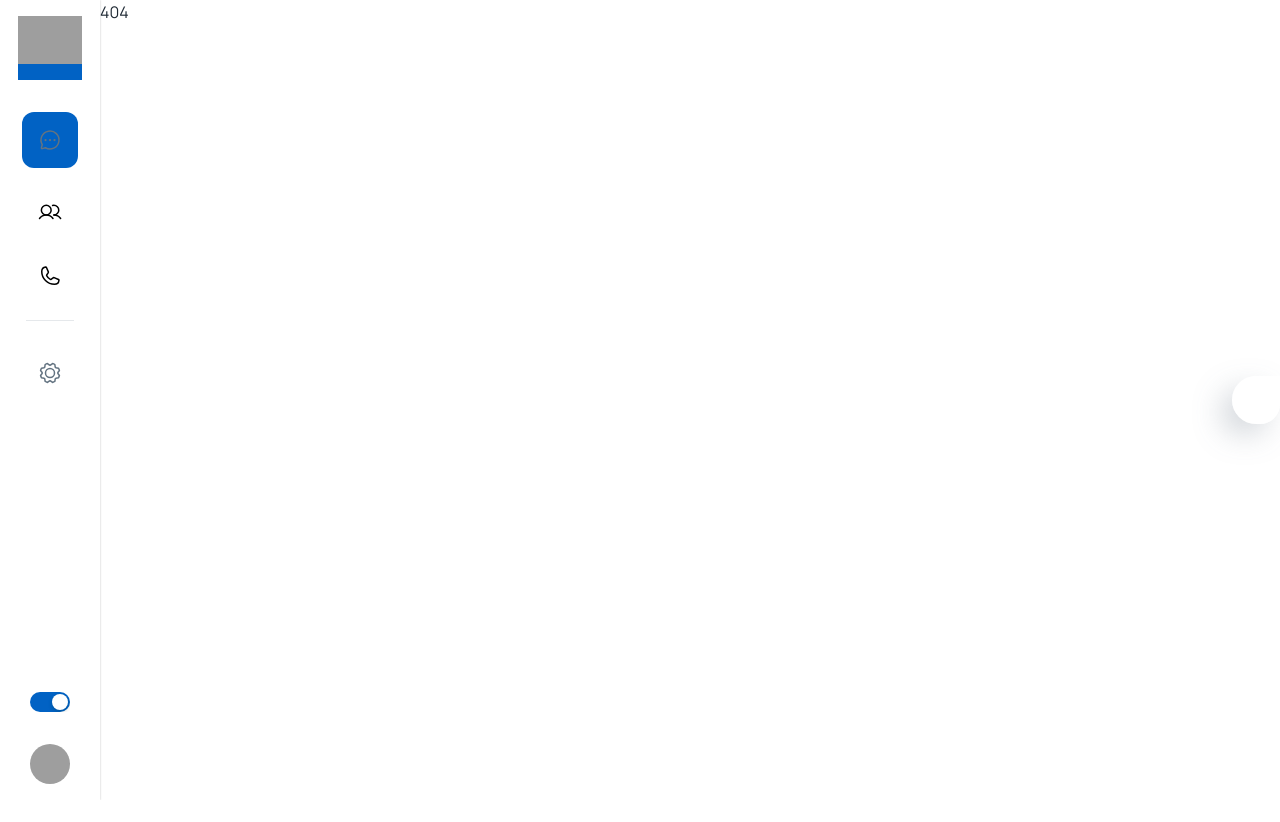
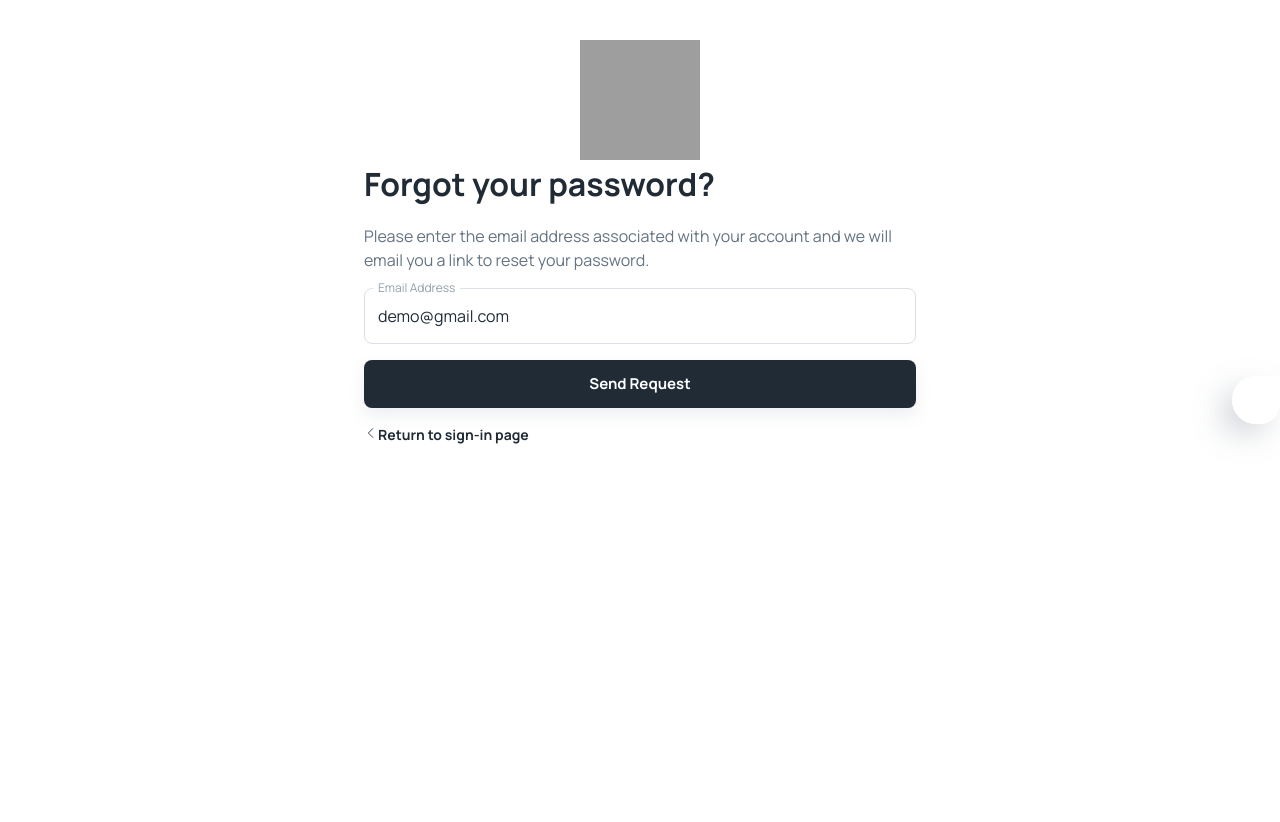
Before and after one commit to malisettigopi12/chatBootApplication, a React (Create React App) app: page /auth/reset-password in a window 1280 px wide. Before the commit this address led to /404. Shown: the top 822 px of the page. Before the commit the page ends 800 px from the top, so only its background shows below. Built offline with nearby package versions, Linux system fonts and the light colour scheme; grey boxes are pictures that could not be loaded; some icons are missing.

Commit message:
added Reset Password form

```diff
--- a/src/pages/auth/ResetPassword.js
+++ b/src/pages/auth/ResetPassword.js
@@ -1,9 +1,34 @@
+
 import React from "react";
+import { Link, Stack, Typography } from "@mui/material";
+import { Link as RouterLink } from "react-router-dom"
+import { CaretLeft } from "phosphor-react";
+import ResetPasswordForm from "../../sections/auth/ResetPasswordForm";
 
-const ResetPassword = ()=>{
+const ResetPassword = () => {
 
-    return(
+    return (
         <>
+            <Stack spacing={2} sx={{ mb: 5, position: "relative" }}>
+                <Typography variant="h3" paragraph>
+                    Forgot your password?
+                </Typography>
+                <Typography sx={{ color: "text.secondary", mb: 5 }}>
+                    Please enter the email address associated with your account
+                    and we will email you a link to reset your password.
+                </Typography>
+
+                {/* reset form  */}
+                <ResetPasswordForm />
+
+                <Link component={RouterLink} to="/auth/login" color="inherit" variant="subtitle2"
+                    sx={{ mt: 3, mx: "auto", alignItems: "center" }}
+                >
+                    <CaretLeft />
+
+                    Return to sign-in page
+                </Link>
+            </Stack>
         </>
     )
 }
--- a/src/routes/index.js
+++ b/src/routes/index.js
@@ -24,7 +24,8 @@ export default function  Router() {
       element: <MainLayout/>,
       children: [
         {element: <Login/>, path: "login"},
-        {element: <Register/>, path: "register"}
+        {element: <Register/>, path: "register"},
+        {element: <ResetPassword/>, path: "reset-password"}
       ]
     },
     {
@@ -55,4 +56,7 @@ const Login = Loadable(
 const Register = Loadable(
   lazy(() => import("../pages/auth/Register")),
 );
+const ResetPassword = Loadable(
+  lazy(() => import("../pages/auth/ResetPassword")),
+);
 const Page404 = Loadable(lazy(() => import("../pages/Page404")));
--- a/src/sections/auth/LoginForm.js
+++ b/src/sections/auth/LoginForm.js
@@ -6,6 +6,7 @@ import FormProvider from "../../components/hook-form/FormProvider";
 import { Alert, Button, IconButton, InputAdornment, Link, Stack } from "@mui/material";
 import { RHFTextField } from "../../components/hook-form";
 import { Eye, EyeSlash } from "phosphor-react";
+import {Link as RouterLink} from "react-router-dom"
 
 const LoginForm = ()=>{
 
@@ -60,7 +61,7 @@ const LoginForm = ()=>{
            }}/>
            </Stack>
            <Stack alignItems={"flex-end"} sx={{my: 2}} spacing={0.5}>
-             <Link  variant="body2" color= "inherit" underline="always">
+             <Link  component = {RouterLink} to="/auth/reset-password" variant="body2" color= "inherit" underline="always">
                  Forgot Password?
              </Link>
              <Button fullWidth color="inherit" size="large" type="submit"
--- /dev/null
+++ b/src/sections/auth/ResetPasswordForm.js
@@ -0,0 +1,66 @@
+import React, { useState } from "react";
+import * as Yup from 'yup'
+import { useForm } from 'react-hook-form';
+import { yupResolver } from '@hookform/resolvers/yup'
+import FormProvider from "../../components/hook-form/FormProvider";
+import { Alert, Button, IconButton, InputAdornment, Link, Stack } from "@mui/material";
+import { RHFTextField } from "../../components/hook-form";
+
+const ResetPasswordForm = () => {
+
+    const [showPassword, setShowPassword] = useState(false);
+
+    const ResetPasswordSchema = Yup.object().shape({
+        email: Yup.string().required("Email is required").email("Email must be a valid email address"),
+    });
+
+    const defaultValues = {
+        email: "demo@gmail.com",
+    }
+
+    const methods = useForm({
+        resolver: yupResolver(ResetPasswordSchema),
+        defaultValues,
+    });
+
+    const { reset, setError, handleSubmit, formState: { errors, isSubmitting, isSubmitSuccessful },
+    } = methods;
+
+    const onSubmit = async (data) => {
+        try {
+            // backend
+        } catch (error) {
+            console.log(error);
+            reset();
+            setError("afterSubmit", {
+                ...error,
+                message: error.message
+            })
+        }
+    }
+    return (
+        <FormProvider methods={methods} onSubmit={handleSubmit(onSubmit)}>
+            <Stack spacing={2}>
+                {!!errors.afterSubmit && <Alert severity="error">{errors.afterSubmit.message}</Alert>}
+
+                <RHFTextField name={"email"} label={"Email Address"} />
+                <Button fullWidth color="inherit" size="large" type="submit"
+                    variant="contained"
+                    sx={{
+                        bgcolor: "text.primary", color: (theme) => theme.palette.mode === "light" ?
+                            "common.white" : "grey.800",
+                        '&hover': {
+                            bgcolor: "GrayText.primary",
+                            color: (theme) => theme.palette.mode === "light" ?
+                                "common.white" : "grey.800"
+                        }
+                    }}
+                >
+                    Send Request
+                </Button>
+            </Stack>
+        </FormProvider>
+    )
+}
+
+export default ResetPasswordForm;
```
